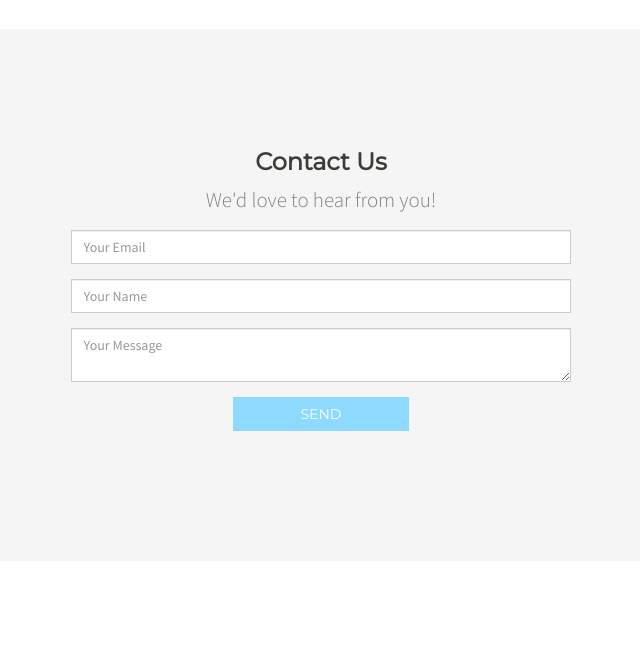
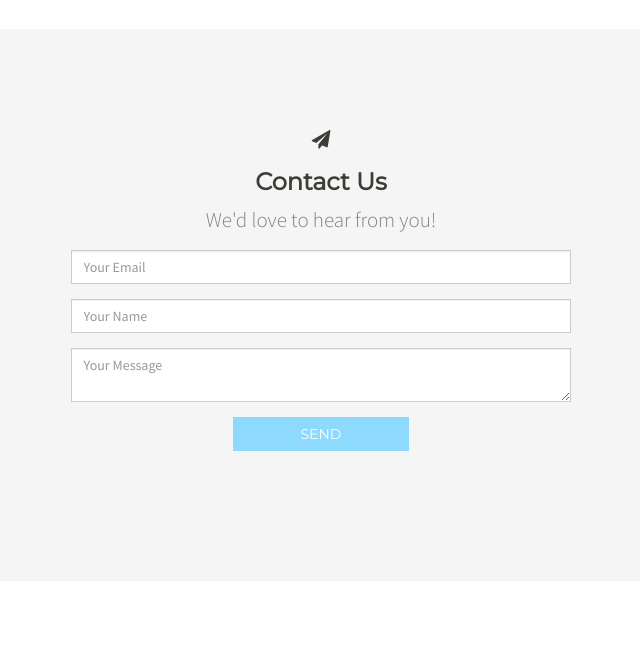
Before and after one commit to rmallick6806/1993, a plain HTML site: page index.html in a window 1280 px wide. Shown: the part 3700-4345 px from the top of the page, without its empty margins (319-959 px from the left). Drawn offline with nearby package versions, Linux system fonts and the light colour scheme.

Commit message:
Add files via upload

```diff
--- a/index.html
+++ b/index.html
@@ -230,6 +230,7 @@
 <section class='jumbotron row bg-gray' id='contact'>
   <div class='col-md-10 col-md-offset-1'>
     <div class="col-md-12 text-center wow fadeInUp">
+        <i class="fa fa-send fa-lg"></i>
         <h3 class="montserrat margin-top-20">
            <strong class="">Contact Us</strong>
         </h3>
```
